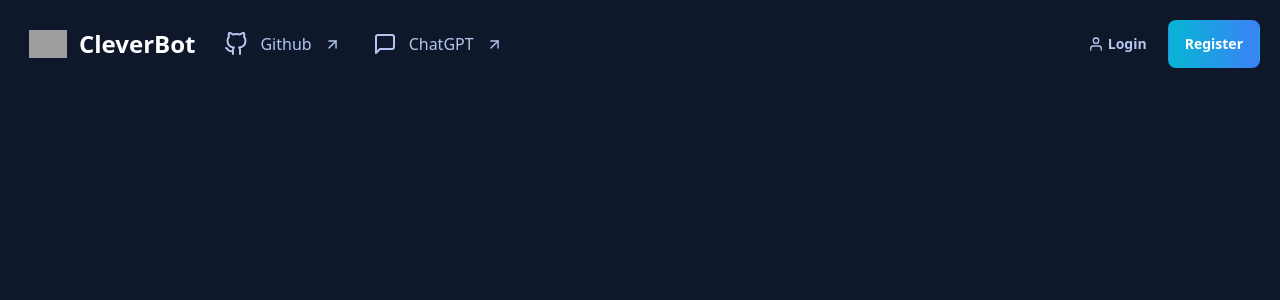
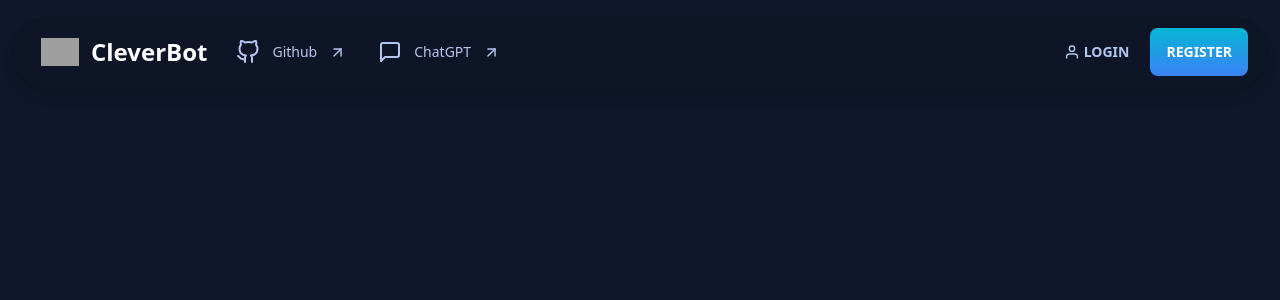
Before and after one commit to MeysamShams/Cleverbot, a React (Vite) app in the folder client/: page / in a window 1280 px wide. Shown: the top 300 px of the page. Built offline with nearby package versions, Linux system fonts and the light colour scheme; grey boxes are pictures that could not be loaded.

Commit message:
refactor: make some improvments

```diff
--- a/client/src/components/navbar/navbar.component.tsx
+++ b/client/src/components/navbar/navbar.component.tsx
@@ -8,7 +8,7 @@ export const Navbar: React.FC = () => {
   const authCtx=useContext(AuthContext)
 
   const externalLinks: ReactElement[] = [
-    <li>
+    <li key={1}>
       <a
         href="https://github.com/MeysamShams/Cleverbot"
         target={"_blank"}
@@ -18,7 +18,7 @@ export const Navbar: React.FC = () => {
         <ArrowUpRight size={17} />
       </a>
     </li>,
-    <li>
+    <li key={2}>
       <a href="https://chat.openai.com" target={"_blank"}>
         <MessageSquare />
         ChatGPT
@@ -27,7 +27,9 @@ export const Navbar: React.FC = () => {
     </li>
   ]
   return (
-    <div className="navbar bg-base-100  top-0 w-full sm:p-1 lg:p-5 z-50">
+    <div className='px-3'>
+
+    <div className="navbar bg-base-200 shadow-lg my-4 text-sm px-5 py-3 rounded-full  z-50 ">
       <div className="navbar-start">
         <div className="dropdown">
           <label tabIndex={0} className="btn btn-ghost btn-sm lg:hidden">
@@ -67,7 +69,9 @@ export const Navbar: React.FC = () => {
         {
           authCtx.isLoggedIn ?
           <div className='flex items-center gap-x-3'>
+              <Link to={Path.User+"/"+Path.Chat}>
               <Avatar name='meysam' />
+              </Link>
           <div className='text-xs leading-0'>
           <span className='flex items-center gap-x-1'><User size={13}></User>Meysam</span>
           <p>Remaining messages: 1</p>
@@ -76,11 +80,11 @@ export const Navbar: React.FC = () => {
           </div>
           :
           <>
-          <Link to={Path.Auth+Path.Login} className="btn btn-ghost normal-case mr-1">
+          <Link to={Path.Auth+Path.Login} className="btn btn-ghost mr-1">
             <User size={20} className="pr-1" />
             Login
           </Link>
-          <Link to={Path.Auth+Path.Register} className="btn btn-ghost normal-case text-white bg-gradient-to-r from-cyan-500 to-blue-500">
+          <Link to={Path.Auth+Path.Register} className="btn btn-ghost text-white bg-gradient-to-b from-cyan-500 border-0 to-blue-500">
             Register
           </Link>
           </>
@@ -89,5 +93,6 @@ export const Navbar: React.FC = () => {
 
       </div>
     </div>
+    </div>
   );
 };
--- a/client/src/components/ui/avatar.component.tsx
+++ b/client/src/components/ui/avatar.component.tsx
@@ -1,6 +1,6 @@
 export const Avatar=(props:{name:string})=>{
     return           <div className="avatar placeholder">
-    <div className="bg-neutral-focus text-neutral-content rounded-full w-10">
+    <div className="bg-neutral-focus text-neutral-content pt-1 rounded-full w-10">
       <span className="text-xl">{props.name.substring(0,1).toUpperCase()}</span>
     </div>
   </div>
--- a/client/src/pages/auth.page.tsx
+++ b/client/src/pages/auth.page.tsx
@@ -21,7 +21,7 @@ export const AuthPage = ({type}:{type:"register"|"login"}) => {
 
   },[data])
   return (
-    <div>
+    <div className="bg-base-200 px-5 py-4 rounded-2xl shadow-xl ">
       <Formik
         initialValues={{ username: "", password: "" }}
         validationSchema={
@@ -82,13 +82,13 @@ export const AuthPage = ({type}:{type:"register"|"login"}) => {
                 isLoading ? "loading" : ""
               }`}
             >
-              Login
+              {type}
             </button>
             <Link
               to={Path.Auth + Path.Register}
               className="text-xs btn-block mt-2 hover:bg-transparent font-light btn btn-ghost btn-sm"
             >
-              Don't have an account?
+              {type==="login" ? "Don't have an account?" : "Do you have an account?"}
             </Link>
           </Form>
         )}
```
